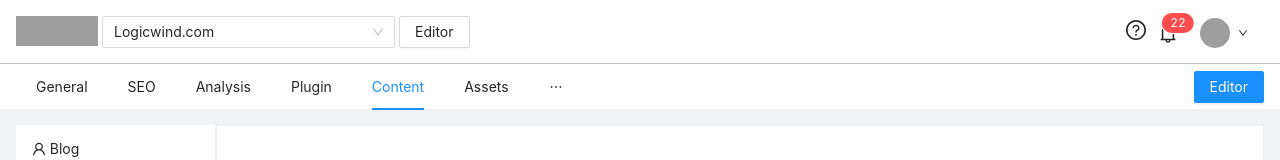
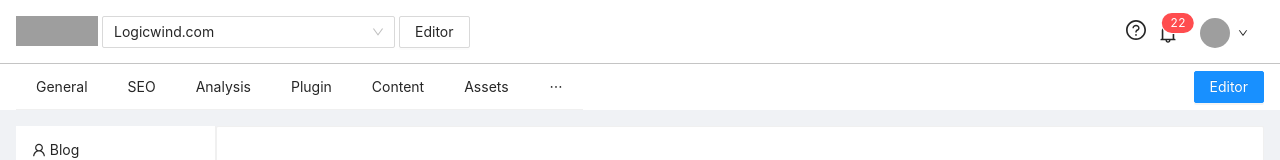
Before and after one commit to vishwaderasariya/webnext, a React (Create React App) app: page /site/1/content in a window 1280 px wide. Shown: the top 160 px of the page. Built offline with nearby package versions, Linux system fonts and the light colour scheme; grey boxes are pictures that could not be loaded.

Commit message:
removed unnecessery code

```diff
--- a/src/Components/AntMenu.js
+++ /dev/null
@@ -1,57 +0,0 @@
-import React from "react";
-import styled from "styled-components";
-import { Menu } from "antd";
-import { NavLink } from "react-router-dom";
-
-const StyledMenu = styled(Menu)`
-  padding: ${(props) => props.padding || "auto"};
-  margin: ${(props) => props.margin || "auto"};
-  maxwidth: ${(props) => props.maxWidth || "auto"};
-`;
-
-const AntMenu = ({
-  defaultSelectedKeys,
-  defaultOpenKeys,
-  mode,
-  style,
-  siteName,
-}) => {
-  console.log(siteName);
-  return (
-    <StyledMenu
-      defaultSelectedKeys={defaultSelectedKeys}
-      defaultOpenKeys={defaultOpenKeys}
-      mode={mode}
-      style={style}
-    >
-      <Menu.Item key="general">
-        <NavLink to={`/site/${siteName}/general`}>General</NavLink>
-      </Menu.Item>
-      <Menu.Item key="seo">
-        <NavLink to={`/site/${siteName}/seo`}>SEO</NavLink>
-      </Menu.Item>
-      <Menu.Item key="analysis">
-        <NavLink to={`/site/${siteName}/analysis`}>Analysis</NavLink>
-      </Menu.Item>
-      <Menu.Item key="plugin">
-        <NavLink to={`/site/${siteName}/plugin`}>Plugin</NavLink>
-      </Menu.Item>
-
-      <Menu.Item key="content">
-        <NavLink to={`/site/${siteName}/content`}>Content</NavLink>
-      </Menu.Item>
-
-      <Menu.Item key="assets">
-        <NavLink to={`/site/${siteName}/assests`}>Assets</NavLink>
-      </Menu.Item>
-      <Menu.Item key="access">
-        <NavLink to={`/site/${siteName}/access`}>Access</NavLink>
-      </Menu.Item>
-      <Menu.Item key="setting">
-        <NavLink to={`/site/${siteName}/settings`}>Settings</NavLink>
-      </Menu.Item>
-    </StyledMenu>
-  );
-};
-
-export default AntMenu;
--- a/src/Components/Menus.js
+++ b/src/Components/Menus.js
@@ -1,8 +1,8 @@
 import React from "react";
-import { Button, Col, Row } from "antd";
-import AntMenu from "./AntMenu";
+import { Button, Col, Row, Menu } from "antd";
+import { NavLink } from "react-router-dom";
 
-function Menus({ defaultSelectedKeys, mode, siteName }) {
+function Menus({ siteName }) {
   console.log(siteName);
   return (
     <Row
@@ -11,14 +11,32 @@ function Menus({ defaultSelectedKeys, mode, siteName }) {
       style={{ backgroundColor: "#fff", padding: "0 16px" }}
     >
       <Col>
-        <AntMenu
-          siteName={siteName}
-          defaultSelectedKeys={defaultSelectedKeys}
-          mode={mode}
-          style={{
-            borderBottom: "none",
-          }}
-        />
+        <Menu mode="horizontal">
+          <Menu.Item key="general">
+            <NavLink to={`/site/${siteName}/general`}>General</NavLink>
+          </Menu.Item>
+          <Menu.Item key="seo">
+            <NavLink to={`/site/${siteName}/seo`}>SEO</NavLink>
+          </Menu.Item>
+          <Menu.Item key="analysis">
+            <NavLink to={`/site/${siteName}/analysis`}>Analysis</NavLink>
+          </Menu.Item>
+          <Menu.Item key="plugin">
+            <NavLink to={`/site/${siteName}/plugin`}>Plugin</NavLink>
+          </Menu.Item>
+          <Menu.Item key="content">
+            <NavLink to={`/site/${siteName}/content`}>Content</NavLink>
+          </Menu.Item>
+          <Menu.Item key="assets">
+            <NavLink to={`/site/${siteName}/assests`}>Assets</NavLink>
+          </Menu.Item>
+          <Menu.Item key="access">
+            <NavLink to={`/site/${siteName}/access`}>Access</NavLink>
+          </Menu.Item>
+          <Menu.Item key="setting">
+            <NavLink to={`/site/${siteName}/settings`}>Settings</NavLink>
+          </Menu.Item>
+        </Menu>
       </Col>
       <Col>
         <Button type="primary">Editor</Button>
--- a/src/routes/site.js
+++ b/src/routes/site.js
@@ -1,5 +1,5 @@
 import React from "react";
-import { Layout, Card, Switch } from "antd";
+import { Layout, Card } from "antd";
 import { Route } from "react-router-dom";
 
 import Menus from "../Components/Menus";
@@ -15,11 +15,12 @@ const site = (props) => {
     <div style={{ minHeight: "100vh" }}>
       <Layout>
         <Header searchBar={true} siteName={props.match.params.siteName} />
-        <Menus
+        {/* <Menus
           siteName={props.match.params.siteName}
           mode="horizontal"
           defaultSelectedKeys="general"
-        />
+        /> */}
+        <Menus siteName={props.match.params.siteName} />
         <Layout.Content style={{ padding: 16 }}>
           <Card style={{ minHeight: "80vh" }}>
             <Route
--- a/src/routes/siteContent.js
+++ b/src/routes/siteContent.js
@@ -5,7 +5,6 @@ import { Layout, Card } from "antd";
 import ContentMenu from "../Components/ContentMenu";
 import history from "../History";
 console.log(history);
-
 const { Sider } = Layout;
 
 function siteContent(props) {
@@ -14,11 +13,7 @@ function siteContent(props) {
     <div style={{ minHeight: 100 }}>
       <Layout>
         <Header searchBar={true} />
-        <Menus
-          siteName={props.match.params.siteName}
-          mode="horizontal"
-          defaultSelectedKeys="content"
-        ></Menus>
+        <Menus siteName={props.match.params.siteName} />
         <Layout style={{ minHeight: "80vh", padding: "16px 16px" }}>
           <Sider style={{ backgroundColor: "#fff" }}>
             <ContentMenu
--- a/src/routes/siteContentBlog.js
+++ b/src/routes/siteContentBlog.js
@@ -3,19 +3,24 @@ import { Typography, Row, Col, Layout, Card } from "antd";
 import Menus from "../Components/Menus";
 import BlogDetails from "../Components/BlogDetails";
 import ContentMenu from "../Components/ContentMenu";
-
 import Header from "../Components/Header";
-
+import history from "../History";
+console.log(history);
 const { Sider } = Layout;
-function siteContentBlog() {
+function siteContentBlog(props) {
+  console.log(props.match.params.siteName);
   return (
     <div style={{ minHeight: 100 }}>
       <Layout>
         <Header searchBar={true} />
-        <Menus mode="horizontal" defaultSelectedKeys="content"></Menus>
+        <Menus siteName={props.match.params.siteName}></Menus>
         <Layout style={{ minHeight: "80vh", padding: 16 }}>
           <Sider style={{ backgroundColor: "#fff" }}>
-            <ContentMenu mode="vertical" defaultOpenKeys="blog"></ContentMenu>
+            <ContentMenu
+              mode="vertical"
+              defaultOpenKeys="blog"
+              siteName={props.match.params.siteName}
+            ></ContentMenu>
           </Sider>
           <Layout.Content>
             <Card
```
